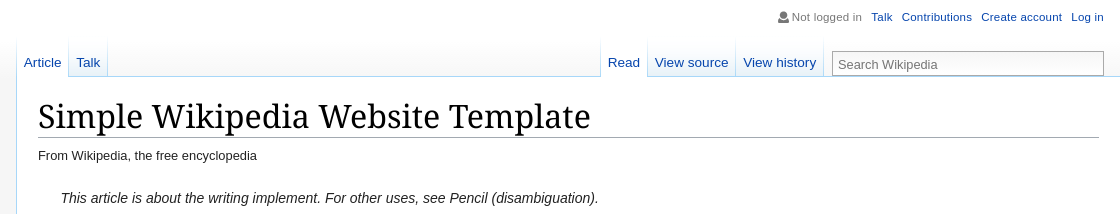
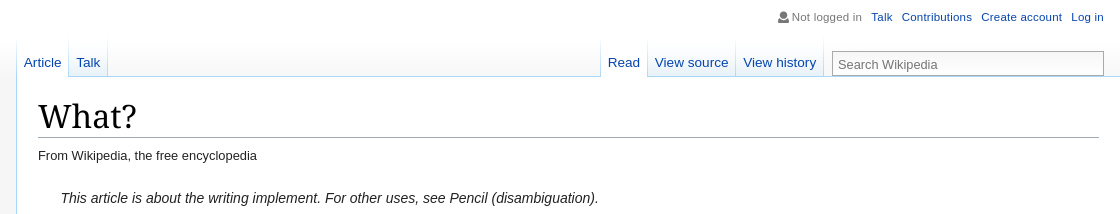
Before and after one commit to THE0R/thgrave, a plain HTML site: page index.html in a window 1280 px wide. Shown: the top 214 px of the page, 160-1280 px from the left. Drawn offline with nearby package versions, Linux system fonts and the light colour scheme; a web font is replaced by a local one.

Commit message:
Update index.html

```diff
--- a/index.html
+++ b/index.html
@@ -69,7 +69,7 @@
 
 				</div>
 				<div class="article">
-					<h1>Simple Wikipedia Website Template</h1>
+					<h1>What?</h1>
 					<p class="siteSub">From Wikipedia, the free encyclopedia</p>
 					<p class="roleNote">This article is about the writing implement. For other uses, see Pencil (disambiguation).</p>
 
```
